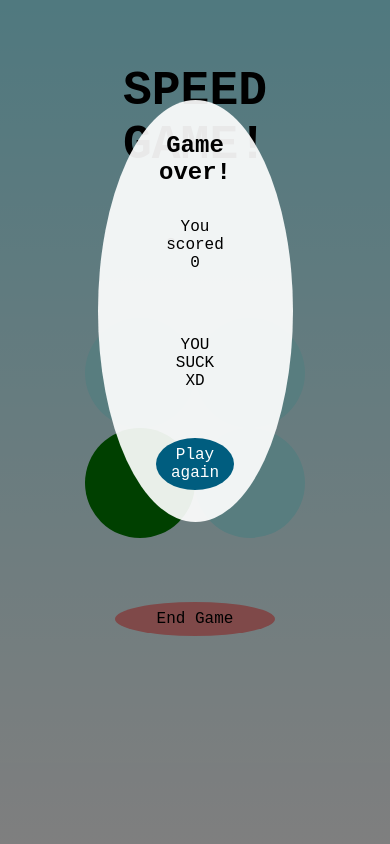
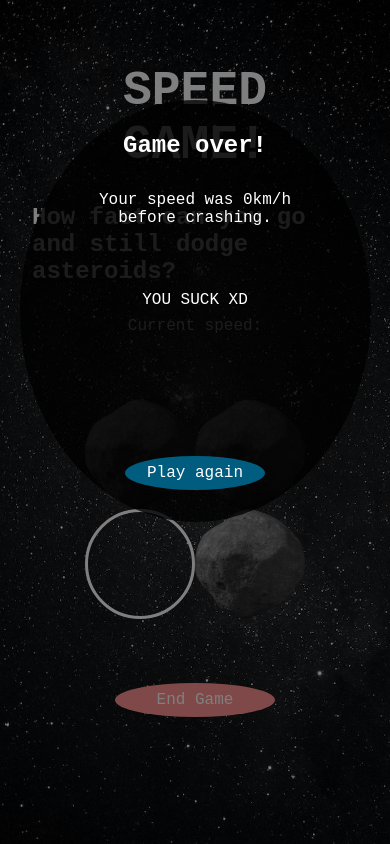
Before and after one commit to markusVJH/JS-Margit, a website: page week_5/speed_game/index.html in a window 390 px wide. Both pictures are taken after a click on the button "Start Game". Drawn offline with Linux system fonts and the light colour scheme; a web font is replaced by a local one.

Commit message:
theme_beginning

```diff
--- a/week_5/speed_game/index.html
+++ b/week_5/speed_game/index.html
@@ -15,7 +15,8 @@
 <body>
   <form>
     <h1>SPEED GAME!</h1>
-    <p>Score:<span id="scoreDisplay"></span></p>
+    <h2>How fast can you go and still dodge asteroids?</h2>
+    <p>Current speed:<span id="scoreDisplay"></span></p>
     <section id="circles">
       <button class="circle" id="circle1"></button>
       <button class="circle" id="circle2"></button>
@@ -30,7 +31,7 @@
     <div class="overlay">
     <div class="modal">
       <h2>Game over!</h2>
-      <p>You scored <span id="finalScore"></span></p>
+      <p>Your speed was <span id="finalScore"></span>km/h before crashing.</p>
       <p id="message"></p>
       <div id="close">
       <button class= "btn close" id="close">Play again</button>
--- a/week_5/speed_game/main.js
+++ b/week_5/speed_game/main.js
@@ -12,7 +12,7 @@ let rounds = 0
 circleButtons.forEach(button => {
   button.disabled = true
 })
-const clickSound = new Audio('sound.mp3')
+const clickSound = new Audio('arrow.mp3')
 const clownSound = new Audio('clown.mp3')
 
 let previousNumber
@@ -56,11 +56,12 @@ let circleClicked = false
 const clickCircle = (i) => {
   console.log('circle index:', i)
   if (i === number && circleClicked === false) {
-    scoreCount += 1
+    scoreCount += 10
     console.log(scoreCount)
-    scoreDisplay.textContent = scoreCount
+    scoreDisplay.textContent = ` ${scoreCount}km/h`
     circleClicked = true
     rounds = 0
+    clickSound.currentTime = 0
     clickSound.play()
     event.preventDefault()
   } else if (i === number && circleClicked === true) {
@@ -77,10 +78,10 @@ const endGame = (event) => {
   const modal = document.querySelector('.modal')
   modal.style.display = 'block'
   finalScore.textContent = scoreCount
-  if (scoreCount < 5) {
+  if (scoreCount < 50) {
     clownSound.play()
     message.textContent = 'YOU SUCK XD'
-  } else if (scoreCount < 10) {
+  } else if (scoreCount < 100) {
     message.textContent = 'you almost not suck xd'
   } else {
     message.textContent = 'you not suck xd'
--- a/week_5/speed_game/style.css
+++ b/week_5/speed_game/style.css
@@ -5,9 +5,12 @@
 }
 
 body {
-  background: linear-gradient(to top, #ffffff, #a0f2ff);
+  background: rgb(83, 83, 83) url(darkspace.avif) no-repeat fixed center
+    center/cover;
+  /*  background: rgb(9, 75, 0) center/cover; */
   font-family: "Nova Mono", monospace;
   height: 100vh;
+  color: white;
 }
 form {
   display: flex;
@@ -24,6 +27,7 @@ p,
 
 h1 {
   font-size: 3rem;
+  color: white;
 }
 #circles {
   display: flex;
@@ -33,7 +37,8 @@ h1 {
   display: flex;
   height: 20vh;
   width: 20vh;
-  background-color: #b0faff;
+  background: rgba(83, 83, 83, 0) url(asteroid.png) no-repeat center
+    center/cover;
   padding: 2rem;
   border: none;
   border-color: #ffffff;
@@ -46,18 +51,20 @@ h1 {
   /* text-align: center; */
 }
 .circle.bg {
-  background-color: green;
+  background: rgba(0, 128, 0, 0);
+  border: solid;
+  border-color: white;
 }
 .btn {
   padding: 0.5rem;
-  background-color: #b0faff;
-  color: #000000;
+  background-color: #2f4344;
   border-radius: 100%;
   border-style: hidden;
   font-family: inherit;
   width: 10rem;
   font-size: inherit;
   box-shadow: none;
+  color: white;
 }
 .overlay {
   background-color: #00000080;
@@ -75,8 +82,8 @@ h1 {
 }
 .modal {
   display: none;
-  background-color: rgba(255, 255, 255, 0.912);
-  color: #000000;
+  background-color: rgba(0, 0, 0, 0.775);
+  color: #ffffff;
   font-family: inherit;
   height: 50vh;
   width: 50vw;
@@ -130,6 +137,10 @@ h1 {
   h1 {
     text-align: center;
   }
+  .modal {
+    height: 50%;
+    width: 90%;
+  }
 }
 @media (max-height: 450px) {
   h1,
@@ -146,4 +157,9 @@ h1 {
     padding-top: 0rem;
     margin-top: 0rem;
   }
+  .modal {
+    height: 90%;
+    width: 90%;
+    top: 10px;
+  }
 }
```
Also changed, not shown: week_5/speed_game/asteroid.png (added), week_5/speed_game/asteroids.webp (added), week_5/speed_game/bg.avif (added), week_5/speed_game/darkbg.avif (added), week_5/speed_game/darkspace.avif (added), week_5/speed_game/oneAsteroid.jpeg (added), week_5/speed_game/spacebg.avif (added), week_5/speed_game/target.png (added), 2 other files.
